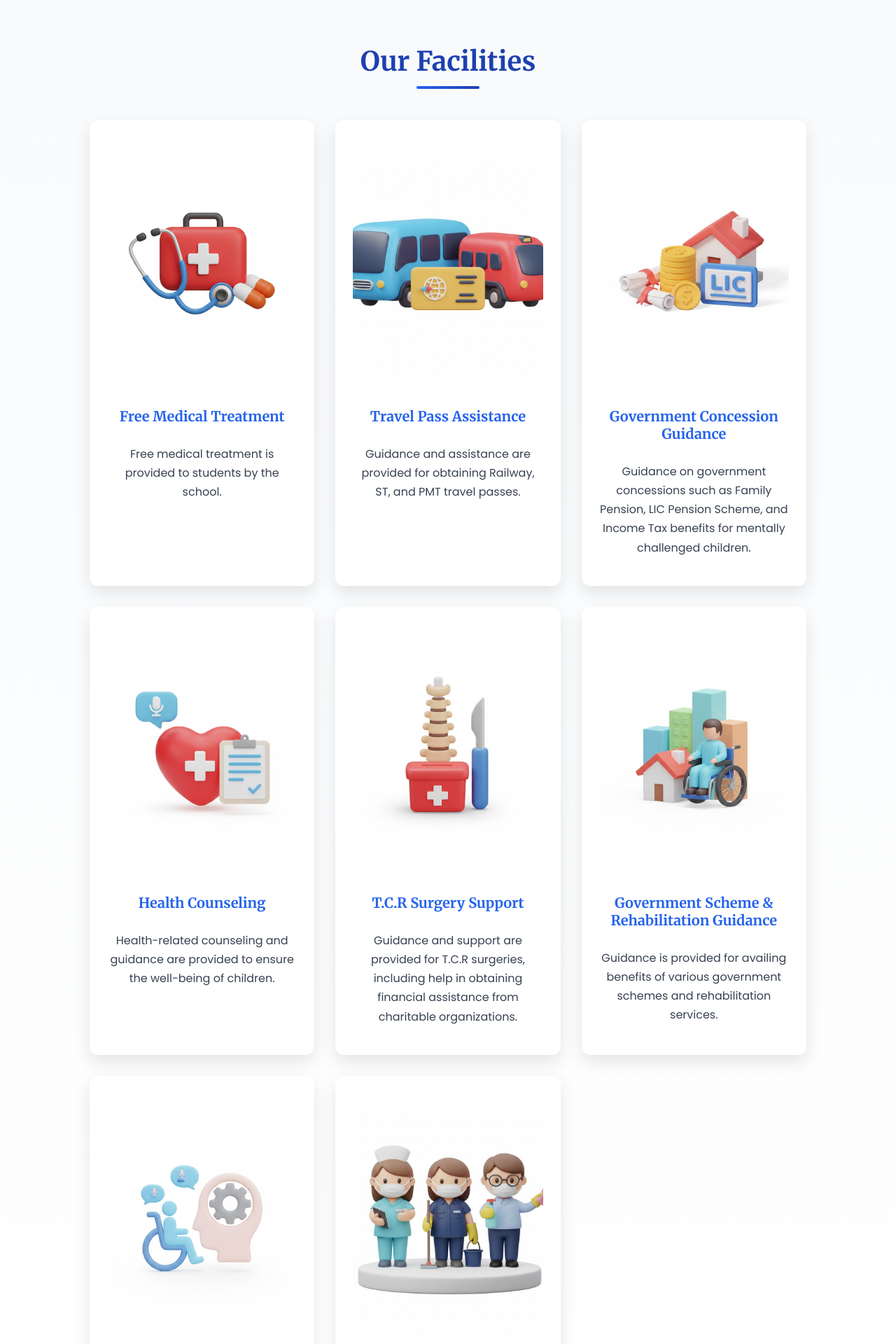
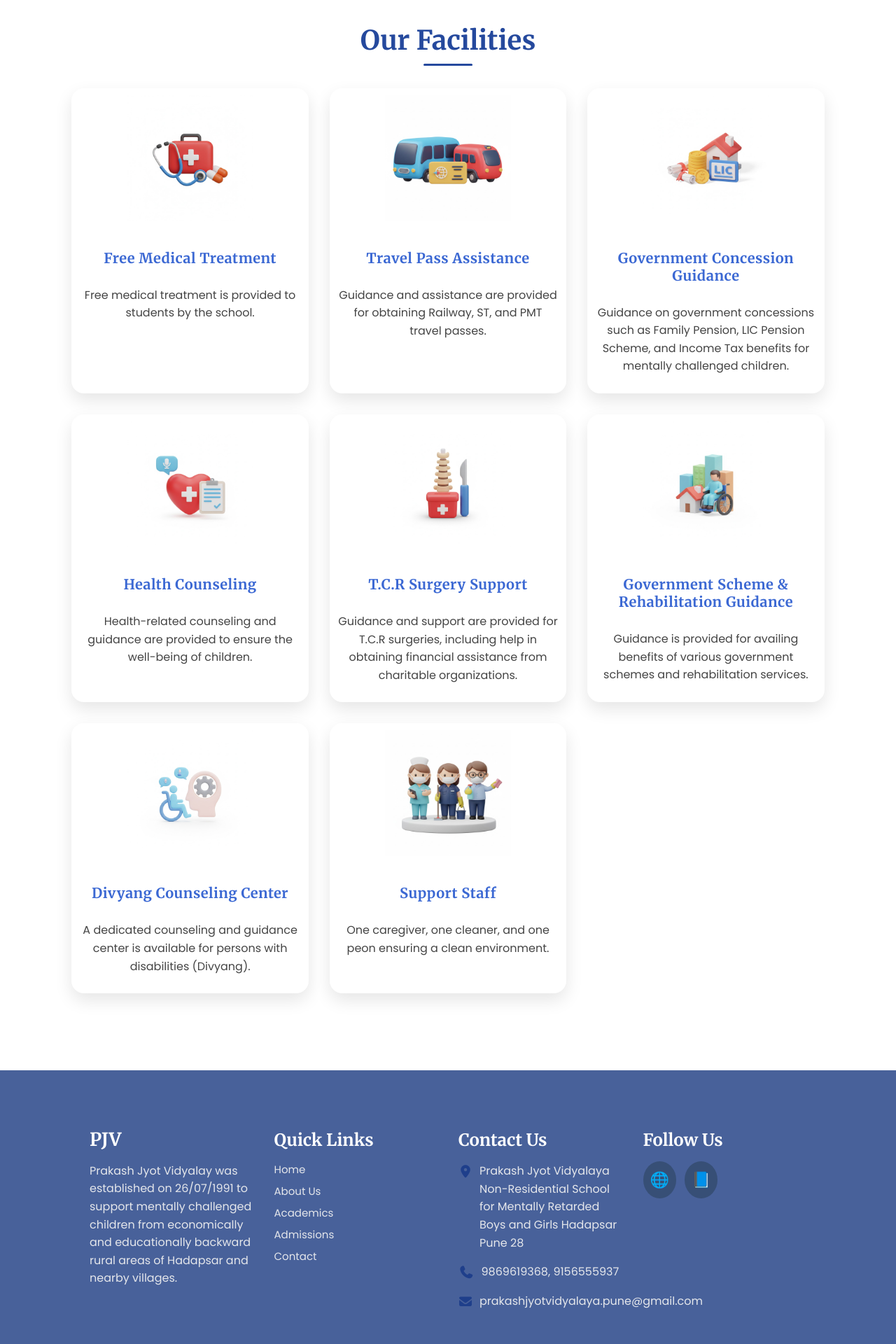
Before and after one commit to karantalekar/PJSchool, a React (Vite) app in the folder frontend/: page / in a window 1280 px wide. Shown: the part 2400-4320 px from the top of the page at 70% size. Built offline with nearby package versions, Linux system fonts and the light colour scheme.

Commit message:
This is updated website

```diff
--- a/frontend/index.html
+++ b/frontend/index.html
@@ -8,6 +8,9 @@
   <link
     href="https://fonts.googleapis.com/css2?family=Merriweather:wght@400;600;700&family=Poppins:wght@300;400;500;600&display=swap"
     rel="stylesheet">
+  <link rel="stylesheet" href="https://cdnjs.cloudflare.com/ajax/libs/font-awesome/7.0.1/css/all.min.css"
+    integrity="sha512-2SwdPD6INVrV/lHTZbO2nodKhrnDdJK9/kg2XD1r9uGqPo1cUbujc+IYdlYdEErWNu69gVcYgdxlmVmzTWnetw=="
+    crossorigin="anonymous" referrerpolicy="no-referrer" />
 
   <title>PJV</title>
 </head>
--- a/frontend/src/components/Footer.jsx
+++ b/frontend/src/components/Footer.jsx
@@ -71,10 +71,12 @@
     <footer className="footer">
       <div className="footer-container">
         {/* SCHOOL INFO */}
-        {/* <div className="footer-section">
-          <h2 className="footer-logo">PJV</h2>
+        <div className="footer-section">
+          <h2 className="footer-logo" style={{ color: "white" }}>
+            PJV
+          </h2>
           <p>{t("description")}</p>
-        </div> */}
+        </div>
 
         {/* QUICK LINKS */}
         <div className="footer-section">
@@ -99,14 +101,24 @@
         </div>
 
         {/* CONTACT INFO */}
+
         <div className="footer-section">
           <h3>{t("contactUs")}</h3>
-          <p>
-            📍 Prakash Jyot Vidyalaya Non-Residential School for Mentally
-            Retarded Boys and Girls Hadapsar Pune 28
+
+          <p className="footer-item">
+            <i className="fa-solid fa-location-dot"></i>
+            <span>{t("address")}</span>
           </p>
-          <p>📞 9869619368, 9156555937</p>
-          <p>✉️ prakashjyotvidyalaya.pune@gmail.com </p>
+
+          <p className="footer-item">
+            <i className="fa-solid fa-phone"></i>
+            <span>9869619368, 9156555937</span>
+          </p>
+
+          <p className="footer-item">
+            <i className="fa-solid fa-envelope"></i>
+            <span>prakashjyotvidyalaya.pune@gmail.com</span>
+          </p>
         </div>
 
         {/* SOCIAL MEDIA */}
--- a/frontend/src/css/Home.css
+++ b/frontend/src/css/Home.css
@@ -298,7 +298,7 @@
   perspective: 1000px;
 }
 
-.card:hover img {
+.home-content .card:hover img {
   box-shadow: 0 15px 30px rgba(0, 0, 0, 0.15);
   animation: rotate360 2s forwards; /* rotate 360 once */
 }
@@ -307,7 +307,92 @@
   width: 100%;
   height: 350px;
   object-fit: cover;
+  /* align-items: center; */
   border-radius: 20px;
   margin-bottom: 15px;
   border-radius: 5px;
 }
+
+.card img {
+  width: 100%;
+  height: 350px;
+  object-fit: cover;
+  /* align-items: center; */
+  border-radius: 20px;
+  margin-bottom: 15px;
+  border-radius: 5px;
+}
+
+/* ================= FACILITIES SECTION ================= */
+
+.facilities-content {
+  padding: 50px 8%;
+}
+
+/* Section Heading */
+.facilities-content h2 {
+  text-align: center;
+  font-size: 2.4rem;
+  color: #25499d;
+  position: relative;
+  font-weight: 700;
+}
+
+/* Small Center Underline */
+.facilities-content h2::after {
+  content: "";
+  display: block;
+  width: 70px;
+  height: 3px;
+  background-color: #25499d;
+  margin: 10px auto 0;
+  border-radius: 3px;
+}
+
+/* Grid Layout */
+.facilities-grid {
+  display: grid;
+  grid-template-columns: repeat(auto-fit, minmax(260px, 1fr));
+  gap: 30px; /* original gap */
+}
+
+/* Card Style (FULL SIZE — not reduced) */
+.facilities-grid > * {
+  background: #ffffff;
+  border-radius: 18px;
+  padding: 10px; /* original padding */
+  text-align: center;
+  transition:
+    transform 0.35s ease,
+    box-shadow 0.35s ease;
+}
+
+/* Hover Effect */
+.facilities-grid > *:hover {
+  transform: translateY(-8px);
+  box-shadow: 0 25px 60px rgba(46, 42, 41, 0.25);
+}
+
+/* Card Image (keep original size if needed) */
+.facilities-content .card img {
+  height: 180px; /* slightly balanced but not shrinking card */
+  width: auto;
+  margin-bottom: 20px;
+  object-fit: contain;
+}
+
+/* Card Title (Bold) */
+.facilities-content .card h3 {
+  font-size: 20px;
+  color: #3b68d3;
+  font-weight: 800; /* Proper bold */
+  letter-spacing: 0.5px;
+  margin-bottom: 12px;
+}
+
+/* Card Description */
+.facilities-content .card p {
+  font-size: 16px;
+  color: #444;
+  line-height: 1.6;
+}
--- a/frontend/src/locales/en/contact.json
+++ b/frontend/src/locales/en/contact.json
@@ -12,5 +12,6 @@
   "mapTitle": "Find Us on Map",
   "success": "Email sent successfully!",
   "failed": "Failed to send email.",
-  "serverError": "Server error. Try again later."
+  "serverError": "Server error. Try again later.",
+  "address": "Prakash Jyot Vidyalaya Non-Residential School for Mentally Retarded Boys and Girls Hadapsar Pune 28"
 }
--- a/frontend/src/locales/en/footer.json
+++ b/frontend/src/locales/en/footer.json
@@ -1,5 +1,5 @@
 {
-  "description": "The organization started 'Prakash Jyot Vidyalay', a school for the mentally handicapped, on 26/07/1991 for the mentally retarded children of economically and educationally backward areas in Hadapsar villages and surrounding rural areas.",
+  "description": "Prakash Jyot Vidyalay was established on 26/07/1991 to support mentally challenged children from economically and educationally backward rural areas of Hadapsar and nearby villages.",
   "quickLinks": "Quick Links",
   "home": "Home",
   "about": "About Us",
@@ -8,5 +8,6 @@
   "contact": "Contact",
   "contactUs": "Contact Us",
   "followUs": "Follow Us",
-  "rights": "All Rights Reserved."
+  "rights": "All Rights Reserved.",
+  "address": "Prakash Jyot Vidyalaya Non-Residential School for Mentally Retarded Boys and Girls Hadapsar Pune 28"
 }
--- a/frontend/src/locales/mr/contact.json
+++ b/frontend/src/locales/mr/contact.json
@@ -12,5 +12,6 @@
   "mapTitle": "नकाशावर आमचे स्थान",
   "success": "ईमेल यशस्वीरित्या पाठवला गेला!",
   "failed": "ईमेल पाठवण्यात अयशस्वी.",
-  "serverError": "सर्व्हर त्रुटी. कृपया नंतर पुन्हा प्रयत्न करा."
+  "serverError": "सर्व्हर त्रुटी. कृपया नंतर पुन्हा प्रयत्न करा.",
+  "address": "प्रकाश ज्योत विद्यालय, मानसिक दिव्यांग मुला-मुलींसाठी अनिवासी शाळा, हडपसर, पुणे - 28"
 }
--- a/frontend/src/locales/mr/footer.json
+++ b/frontend/src/locales/mr/footer.json
@@ -8,5 +8,6 @@
   "contact": "संपर्क",
   "contactUs": "संपर्क करा",
   "followUs": "आम्हाला अनुसरा",
-  "rights": "सर्व हक्क राखीव."
+  "rights": "सर्व हक्क राखीव.",
+  "address": "प्रकाश ज्योत विद्यालय, मानसिक दिव्यांग मुला-मुलींसाठी अनिवासी शाळा, हडपसर, पुणे - 28"
 }
--- a/frontend/src/pages/Home.jsx
+++ b/frontend/src/pages/Home.jsx
@@ -100,9 +100,22 @@
         </div>
       </section>
 
-      <section className="home-content">
+      {/* <section className="home-content">
         <h2>{t("section.facilities")}</h2>
         <div className="card-grid">
+          {facilities.map((card, index) => (
+            <Card
+              key={index}
+              title={card.title}
+              description={card.description}
+              image={card.image}
+            />
+          ))}
+        </div>
+      </section> */}
+      <section className="facilities-content">
+        <h2>{t("section.facilities")}</h2>
+        <div className="facilities-grid">
           {facilities.map((card, index) => (
             <Card
               key={index}
--- a/frontend/style.css
+++ b/frontend/style.css
@@ -167,9 +167,27 @@
   margin-bottom: 15px;
 }
 
+/* .footer-section p {
+  display: flex;
+  align-items: center;
+  gap: 10px;
+  margin-bottom: 10px;
+  line-height: 1.6;
+} */
+
 .footer-section p {
-  line-height: 1.7;
-  margin-bottom: 10px;
+  display: flex;
+  align-items: flex-start; /* Important for multiline text */
+  gap: 10px;
+  margin-bottom: 12px;
+  line-height: 1.6;
+}
+
+.footer-section p i {
+  color: #1f3f8b;
+  font-size: 18px;
+  margin-top: 4px; /* Align icon with first text line */
+  min-width: 20px; /* Keeps all rows aligned */
 }
 
 /* Footer links */
@@ -973,6 +991,30 @@
   }
 }
 
+.info-row {
+  display: flex;
+  justify-content: space-between;
+  align-items: center;
+  gap: 25px;
+  flex-wrap: wrap; /* makes it responsive */
+}
+
+.info-item {
+  display: flex;
+  align-items: center;
+  gap: 10px;
+}
+
+.info-item i {
+  font-size: 20px;
+  color: #1e40af;
+}
+
+.info-item p {
+  margin: 0;
+  font-size: 0.95rem;
+}
+
 /* Map setection  */
 
 /* ================= MAP SECTION ================= */
```
Also changed, not shown: frontend/src/pages/Contact.jsx (+16 -188 lines).
